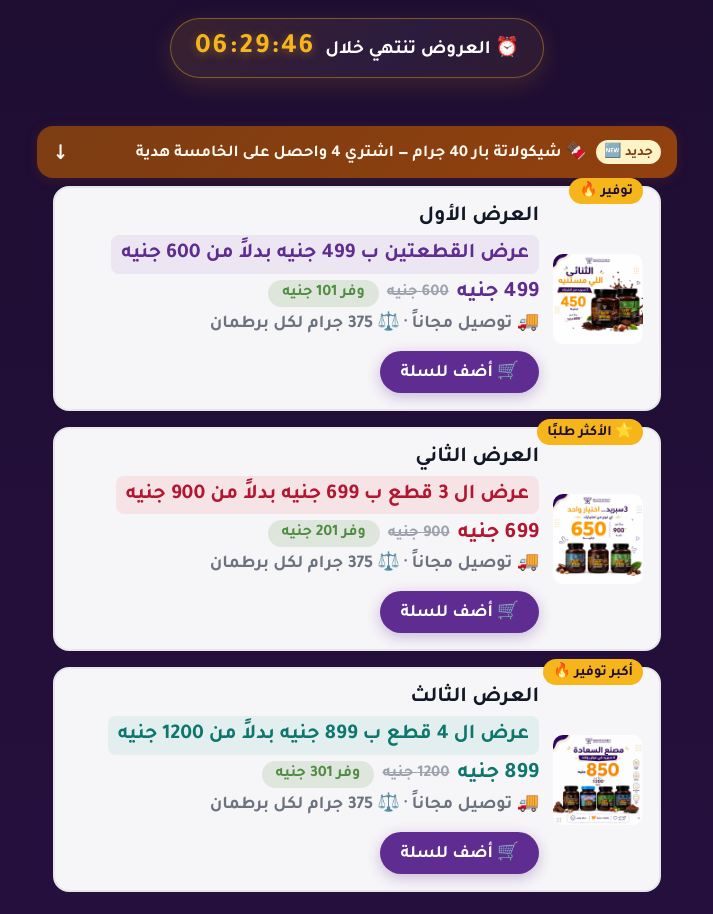
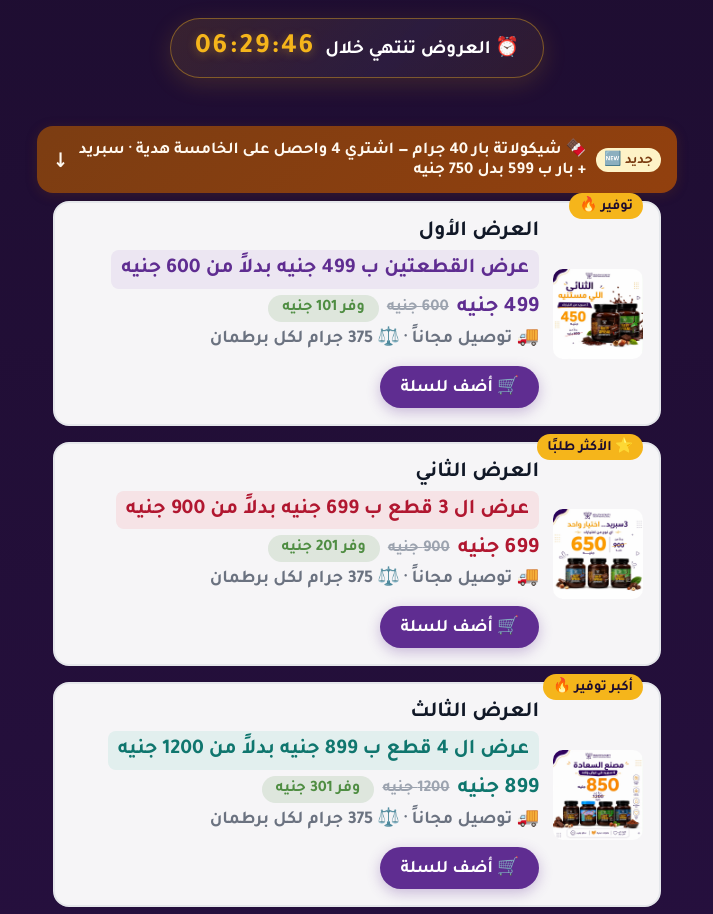
Before and after one commit to mostafaelnemer/healty-spread-landing-page, a React (Vite) app: page / in a window 1280 px wide. Shown: the part 1260-2174 px from the top of the page, without its empty margins (283-996 px from the left). Built offline with nearby package versions, Linux system fonts and the light colour scheme; no server answers.

Commit message:
update teaser banner to include spread+bar offer price

```diff
--- a/src/components/OffersSection.jsx
+++ b/src/components/OffersSection.jsx
@@ -88,7 +88,7 @@ export default function OffersSection({ intro, offers, onCheckout }) {
 
         <a href="#choco-offers" className="choco-teaser-banner">
           <span className="choco-teaser-new">جديد 🆕</span>
-          <span className="choco-teaser-text">🍫 شيكولاتة بار 40 جرام — اشتري 4 واحصل على الخامسة هدية</span>
+          <span className="choco-teaser-text">🍫 شيكولاتة بار 40 جرام — اشتري 4 واحصل على الخامسة هدية · سبريد + بار ب 599 بدل 750 جنيه</span>
           <span className="choco-teaser-arrow">↓</span>
         </a>
 
```
